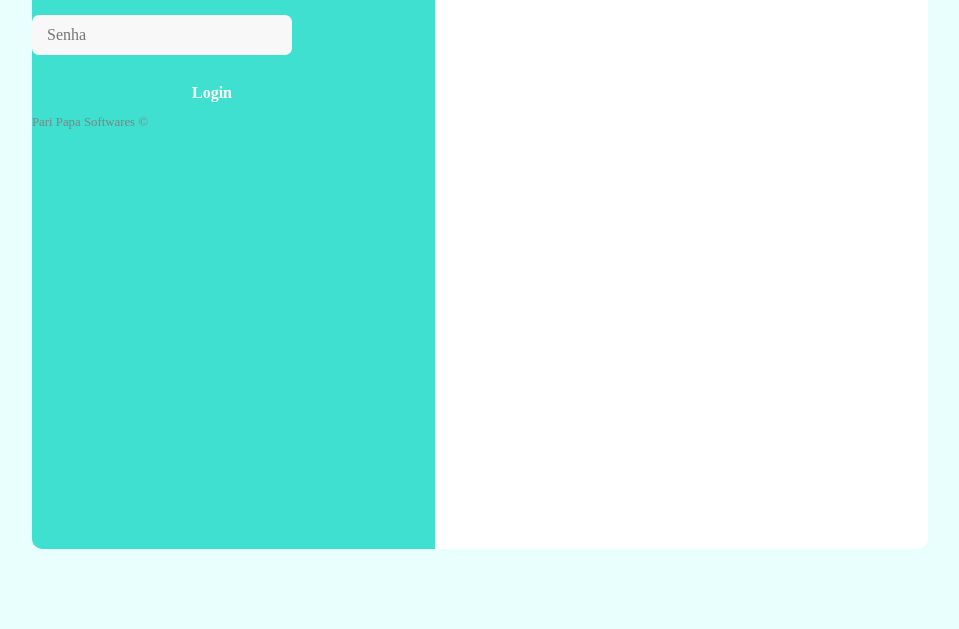
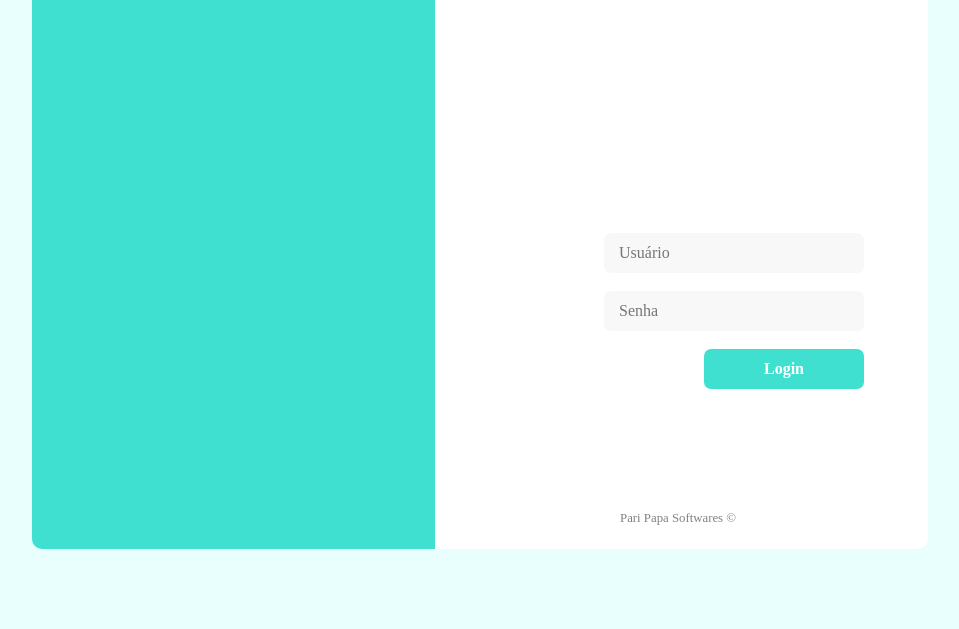
Before and after one commit to framesgabriel/medcore-web, a plain HTML site: page src/index.html in a window 1280 px wide. Shown: the part 171-800 px from the top of the page, without its empty margins (160-1119 px from the left). Drawn offline with Linux system fonts and the light colour scheme; a web font is replaced by a local one.

Commit message:
style: Changed the position of the login form

```diff
--- a/src/styles/forms.css
+++ b/src/styles/forms.css
@@ -54,7 +54,12 @@ button {
     flex-direction: column;
     align-items: end;
     gap: 18px;
+    position: absolute;
+    right: 20%;
+    bottom: 30%;
 
+    /*
     width:fit-content;
     height:fit-content;
+    */
 }
--- a/src/styles/layouts.css
+++ b/src/styles/layouts.css
@@ -54,4 +54,7 @@ main {
     color: var(--cinzaEscuro);
     font-size: 80%;
     font-family: WorkSansRegular;
+    bottom: 13%;
+    position: absolute;
+    right: 30%;
 }
```
